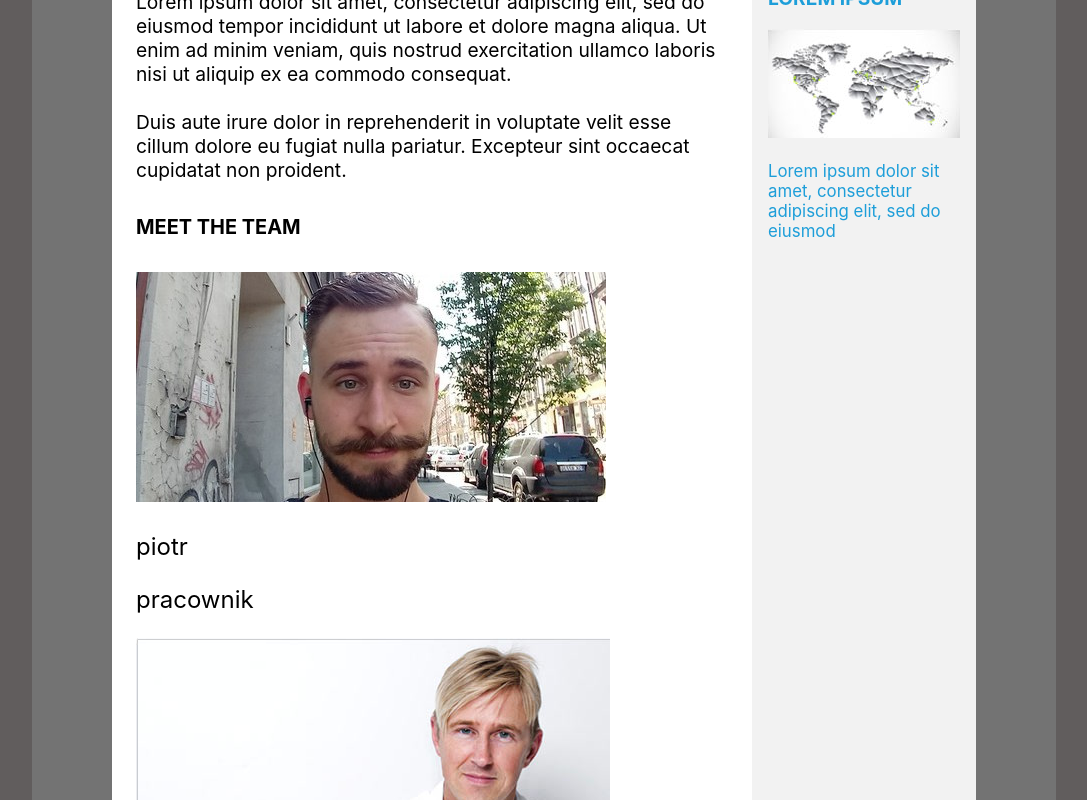
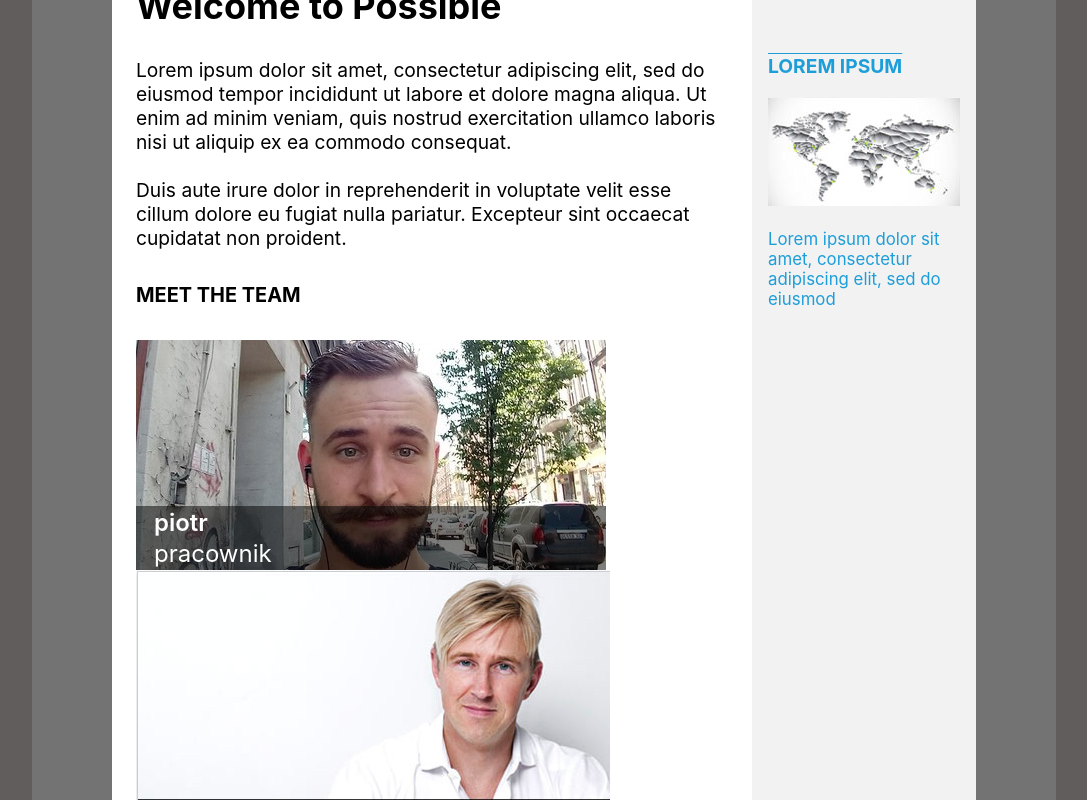
Before and after one commit to Olendroza/possible, a React (Create React App) app: page / in a window 1280 px wide. Shown: the top 800 px of the page, without its empty margins (96-1183 px from the left). Built offline with nearby package versions, Linux system fonts and the light colour scheme.

Commit message:
compleated large image component

```diff
--- a/src/components/gallery/largImage.js
+++ b/src/components/gallery/largImage.js
@@ -1,13 +1,21 @@
 import React, {Component} from 'react';
+import './largeImage.css'
 
 
 function LargeImage(props) {
 
     return(
-        <div>
-            <img src={props.person.image} alt='no image'/>
-            <p> {props.person.name}</p>
-            <p> {props.person.desc} </p>
+        <div style={{backgroundImage: 'url('+props.person.image+')',
+                                                      backgroundRepeat: 'no-repeat' ,
+                                                      height:230,
+                                                      width:470,
+                                                      display:'flex',
+                                                      alignItems:'flex-end'}}
+                                                      >
+            <div className='LargeImage_info_container' >
+                <p className='LargeImage_info_name'> {props.person.name} </p>
+                <p className='LargeImage_info_desc'> {props.person.desc} </p>
+            </div>
         </div>
     )
 }
--- a/src/components/gallery/largeimage.css
+++ b/src/components/gallery/largeimage.css
@@ -0,0 +1,15 @@
+.LargeImage_info_container{
+    width: 470px;
+    background-color:rgba(0, 0, 0, 0.5);
+}
+.LargeImage_info_name{
+font-weight: 600;
+color: white;
+margin: 2px;
+padding-left: 16px;
+}
+.LargeImage_info_desc{
+color: white;
+margin:2px;
+padding-left: 16px;
+}
--- a/src/img/employees/employess.js
+++ b/src/img/employees/employess.js
@@ -9,4 +9,6 @@ import employee7 from './employee7.jpg'
 import employee8 from './employee8.jpg'
 import employee9 from './employee9.jpg'
 
+
+
 export default [employee0,employee1,employee2,employee3,employee4,employee5,employee6,employee7,employee8,employee9]
```
